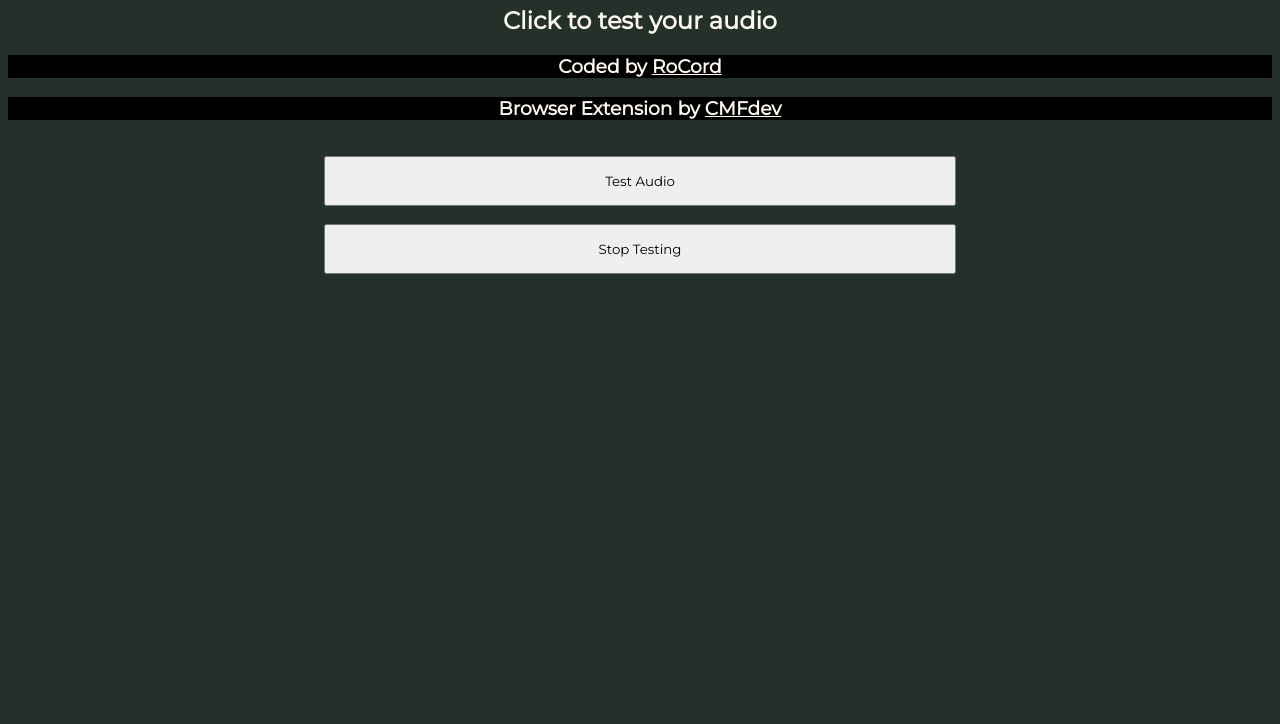
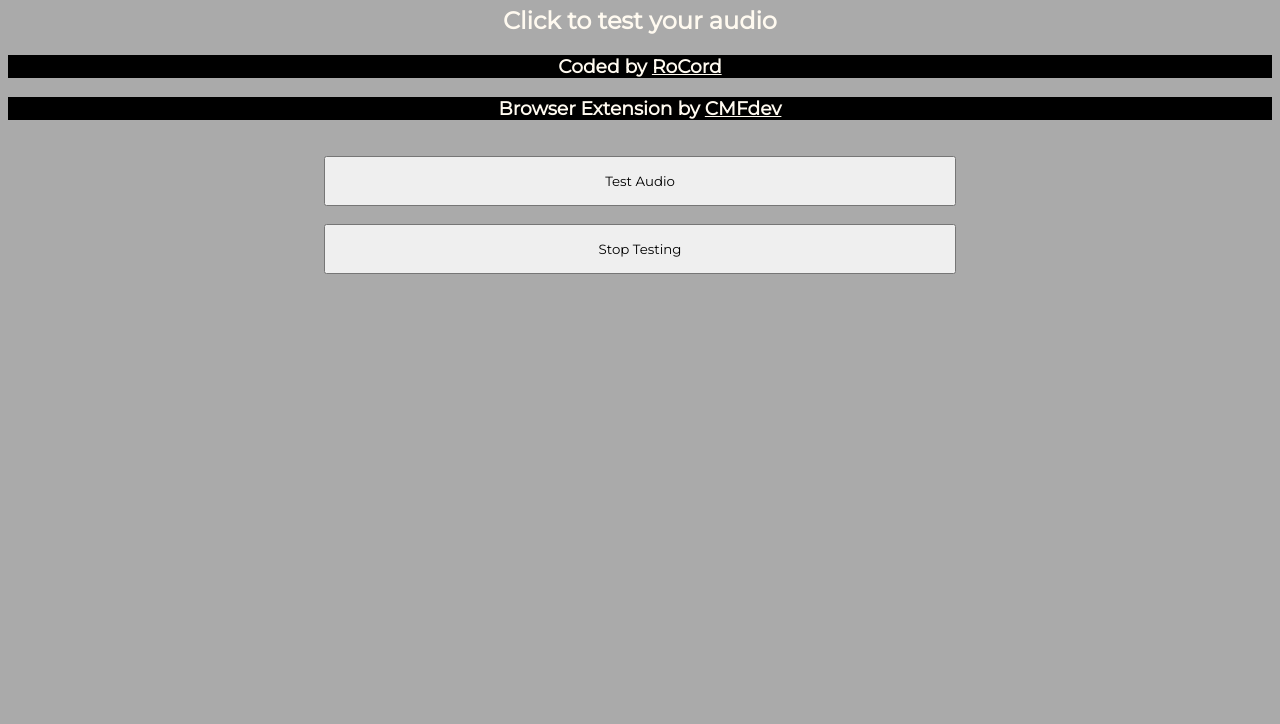
Before and after one commit to CMFdev-1/speakertestectension, a plain HTML site: page index.html in a window 1280 px wide. Shown: the part 76-800 px from the top of the page. Drawn offline with Linux system fonts and the light colour scheme.

Commit message:
Update index.html

```diff
--- a/index.html
+++ b/index.html
@@ -7,7 +7,7 @@
 <style>
 @import url("https://fonts.googleapis.com/css2?family=Montserrat");
 body {
-    background-color: rgb(35, 49, 42);
+    background-color: #AAAAAA;
 }
 .malwbtn{
     height: 50px;
```
